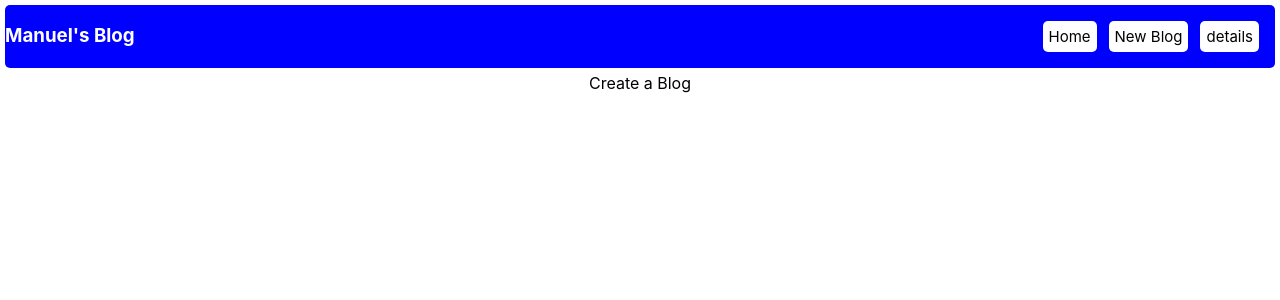
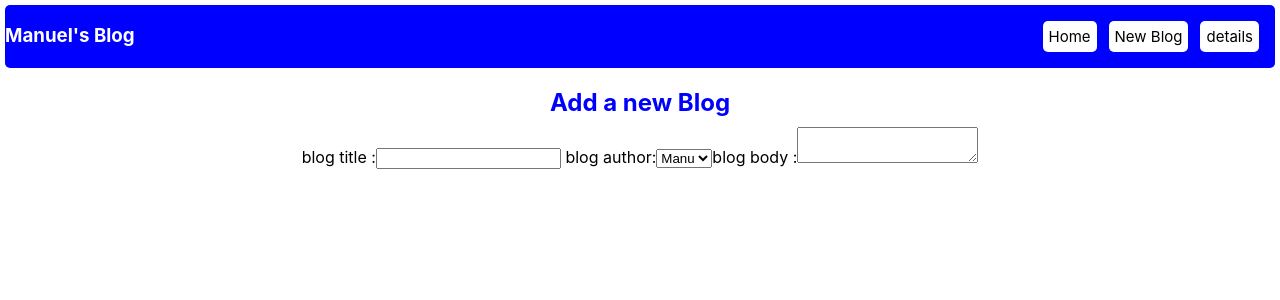
Before and after one commit to emmanuelwangila/manu-blog, a React (Create React App) app: page /new-blog in a window 1280 px wide. Shown: the top 300 px of the page. Built offline with nearby package versions, Linux system fonts and the light colour scheme.

Commit message:
starter template form

```diff
--- a/src/Create.jsx
+++ b/src/Create.jsx
@@ -1,7 +1,38 @@
 import React from "react";
 
 const Create = () => {
-  return <div>Create a Blog </div>;
+  return (
+    <div
+      style={{
+        display: "flex",
+        flexDirection: "column",
+        margin: "5px",
+        padding: "5px",
+        maxWidth: "500px,",
+        justifyContent: "center",
+        borderRadius: "5px",
+      }}
+    >
+      <h2 style={{ color: "blue", margin: "5px", padding: "5px" }}>
+        {" "}
+        Add a new Blog
+      </h2>
+
+      <div>
+        <form>
+          <label>blog title :</label>
+          <input type="text" required />
+          <label> blog author:</label>
+          <select>
+            <option value="manu">Manu</option>
+            <option value="manu">Manu</option>
+          </select>
+          <label>blog body :</label>
+          <textarea required> </textarea>
+        </form>
+      </div>
+    </div>
+  );
 };
 
 export default Create;
```
